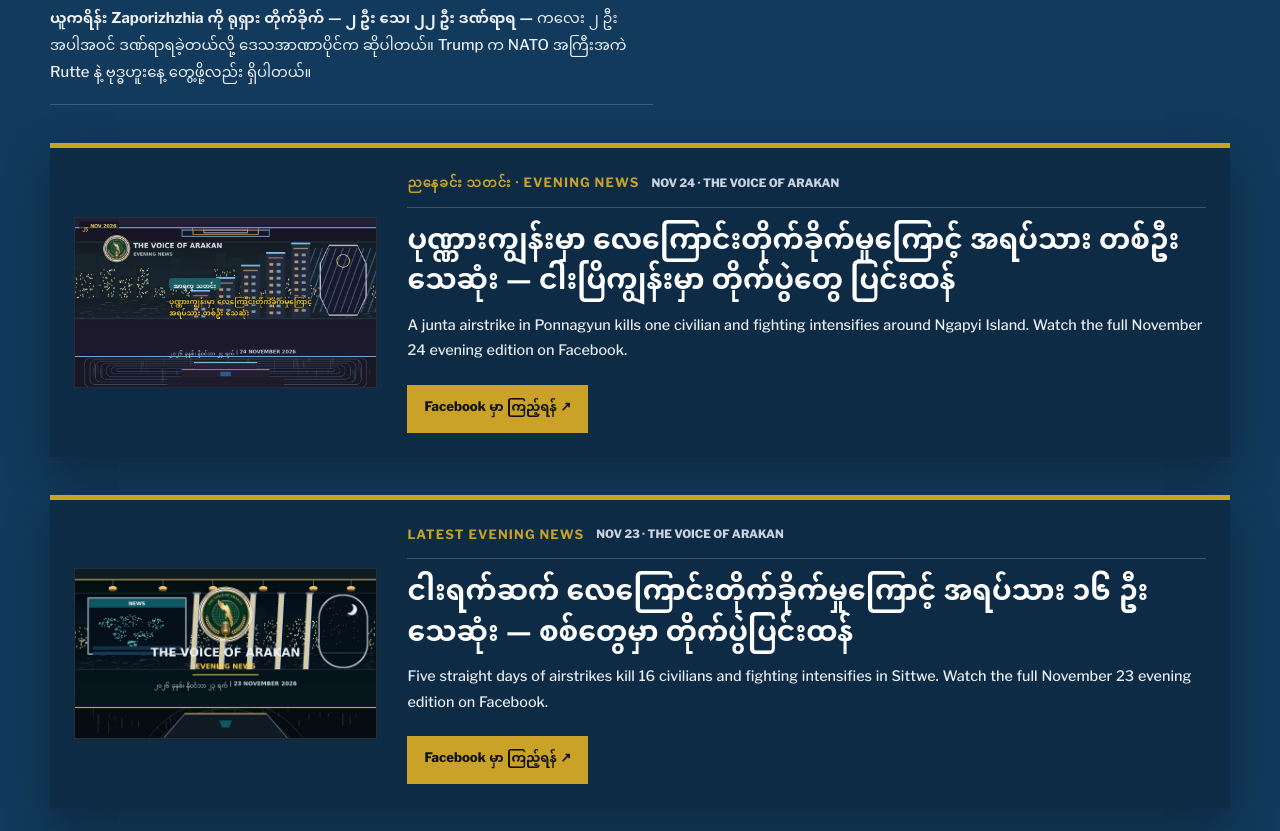
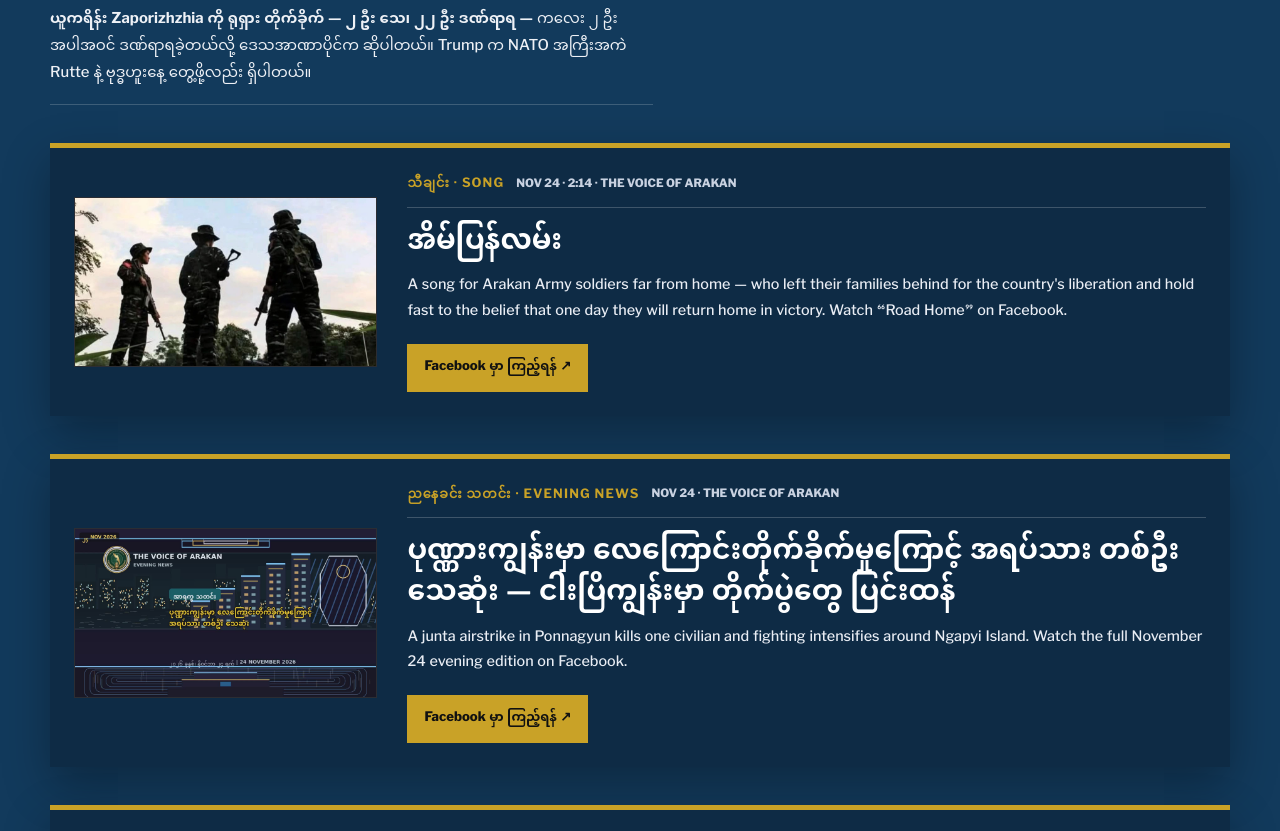
Before and after one commit to thevoiceofarakan/thevoiceofarakan.github.io, a plain HTML site: page index.html in a window 1280 px wide. Shown: the part 3186-4017 px from the top of the page. Drawn offline with nearby package versions, Linux system fonts and the light colour scheme.

Commit message:
Add Road Home song video card (Nov 24)

```diff
--- a/index.html
+++ b/index.html
@@ -506,6 +506,21 @@
                 <img class="today-digest-photo" src="assets/digest-nov-24-world.jpg" alt="ယူကရိန်း Zaporizhzhia မြို့ ညမြင်ကွင်း" width="1440" height="810">
                 <p><strong>ယူကရိန်း Zaporizhzhia ကို ရုရှား တိုက်ခိုက် — ၂ ဦး သေ၊ ၂၂ ဦး ဒဏ်ရာရ —</strong> ကလေး ၂ ဦး အပါအဝင် ဒဏ်ရာရခဲ့တယ်လို့ ဒေသအာဏာပိုင်က ဆိုပါတယ်။ Trump က NATO အကြီးအကဲ Rutte နဲ့ ဗုဒ္ဓဟူးနေ့ တွေ့ဖို့လည်း ရှိပါတယ်။</p>
               </div>
+            </div>
+          </article>
+
+          <article class="today-breaking today-feature" aria-labelledby="today-road-home-title">
+            <div class="today-breaking-media">
+              <img src="assets/road-home-nov-24.jpg" alt="Arakan Army soldiers on watch at dusk, silhouetted against the sky — still from the Road Home song video, November 24 2026" width="1920" height="1080">
+            </div>
+            <div class="today-breaking-copy">
+              <div class="today-breaking-label">
+                <strong>သီချင်း · Song</strong>
+                <span>NOV 24 · 2:14 · THE VOICE OF ARAKAN</span>
+              </div>
+              <h2 id="today-road-home-title">အိမ်ပြန်လမ်း</h2>
+              <p>A song for Arakan Army soldiers far from home — who left their families behind for the country's liberation and hold fast to the belief that one day they will return home in victory. Watch &ldquo;Road Home&rdquo; on Facebook.</p>
+              <a class="today-breaking-link" href="https://facebook.com/reel/1477337241017612/" target="_blank" rel="noopener noreferrer">Facebook မှာ ကြည့်ရန် ↗</a>
             </div>
           </article>
 
```
Also changed, not shown: assets/road-home-nov-24.jpg (added).
